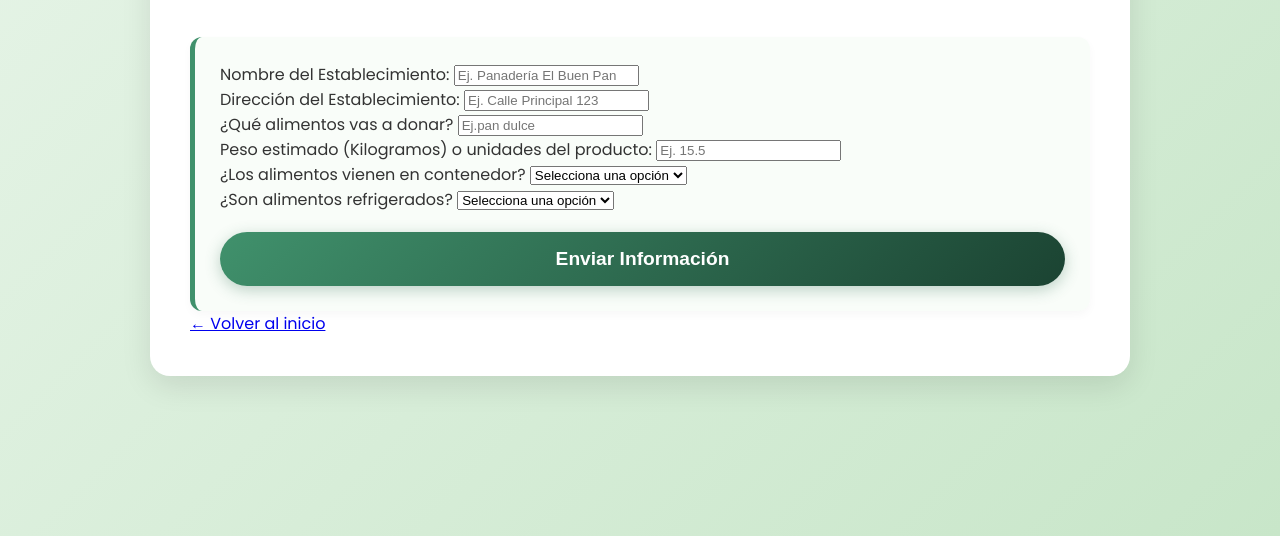
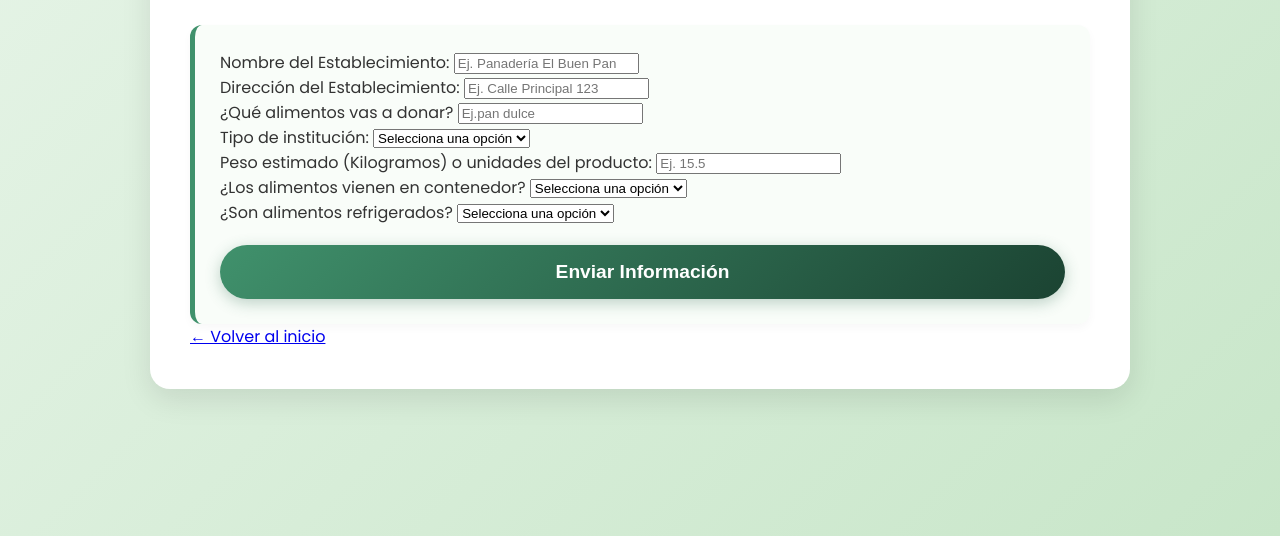
Before and after one commit to Galileo-ux/Foodlink, a plain HTML site: page formulario.html in a window 1280 px wide. Shown: the part 304-840 px from the top of the page. Drawn offline with Linux system fonts and the light colour scheme.

Commit message:
Update formulario.html

```diff
--- a/formulario.html
+++ b/formulario.html
@@ -30,6 +30,19 @@
                 <div class="grupo-input">
                     <label for="descripcion">¿Qué alimentos vas a donar?</label>
                     <input type="text" id="descripcion" name="descripcion" placeholder="Ej.pan dulce" required>
+                </div>
+
+                <div class="grupo-input">
+                    <label for="tipo_institucion">Tipo de institución:</label>
+                    <select id="tipo_institucion" name="tipo_institucion" required>
+                        <option value="">Selecciona una opción</option>
+                        <option value="comida_rapida">Comida rápida</option>
+                        <option value="restaurante">Restaurante</option>
+                        <option value="cuenta_propia">Cuenta propia</option>
+                        <option value="supermercado">Supermercado</option>
+                        <option value="panaderia">Panadería</option>
+                        <option value="otro">Otro</option>
+                    </select>
                 </div>
 
                 <div class="grupo-input">
```
